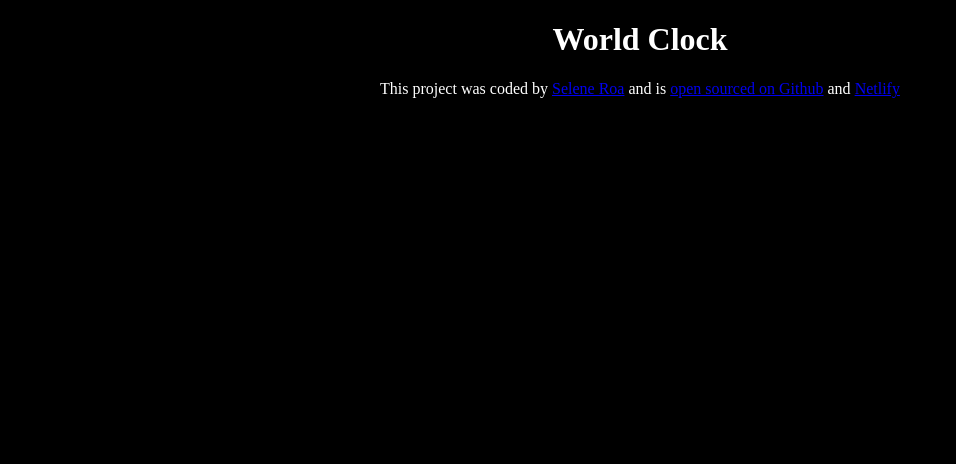
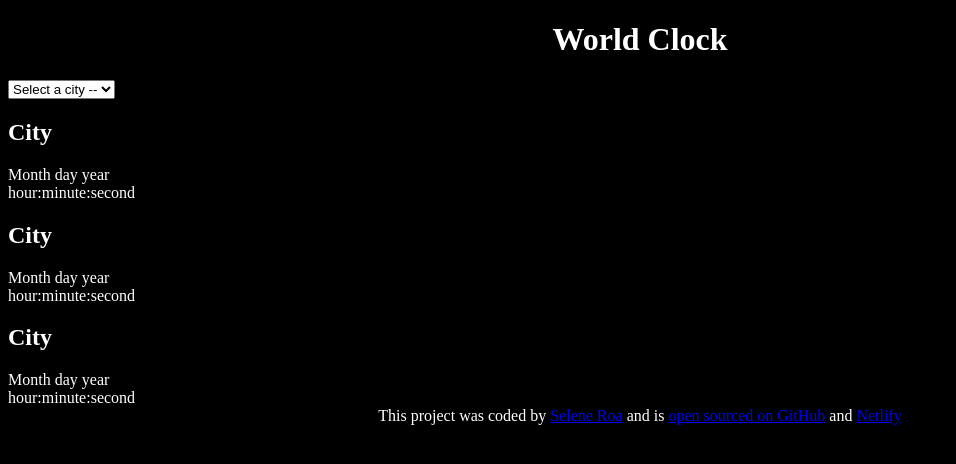
Before and after one commit to punkername007/world-clock, a plain HTML site: page index.html in a window 1280 px wide. Shown: the whole page, without its empty margins (0-956 px from the left). Drawn offline with Linux system fonts and the light colour scheme.

Commit message:
Include basic HTML elements

```diff
--- a/index.html
+++ b/index.html
@@ -7,13 +7,44 @@
     <title>World Clock</title>
   </head>
   <body>
-    <h1>World Clock</h1>
+    <div class="container">
+      <header>
+        <h1>World Clock</h1>
+      </header>
+      <main>
+        <div class="search-field">
+          <select name="" id="">
+            <option value="">Select a city --</option>
+            <option value=""></option>
+            <option value=""></option>
+            <option value=""></option>
+          </select>
+        </div>
+
+        <div class="city">
+          <h2>City</h2>
+          <div class="current-date">Month day year</div>
+          <div class="current-time">hour:minute:second</div>
+        </div>
+        <div class="city">
+          <h2>City</h2>
+          <div class="current-date">Month day year</div>
+          <div class="current-time">hour:minute:second</div>
+        </div>
+        <div class="city">
+          <h2>City</h2>
+          <div class="current-date">Month day year</div>
+          <div class="current-time">hour:minute:second</div>
+        </div>
+      </main>
+    </div>
+
     <footer>
       This project was coded by
       <a href="https://github.com/punkername007" target="_blank">Selene Roa</a>
       and is
       <a href="https://github.com/punkername007/world-clock" target="_blank"
-        >open sourced on Github</a
+        >open sourced on GitHub</a
       >
       and
       <a href="https://world-clock-sr.netlify.app/" target="_blank">Netlify</a>
--- a/src/style.css
+++ b/src/style.css
@@ -1,5 +1,9 @@
 body {
   background: black;
   color: white;
+}
+
+h1,
+footer {
   text-align: center;
 }
```
